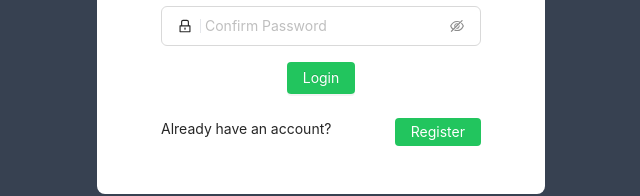
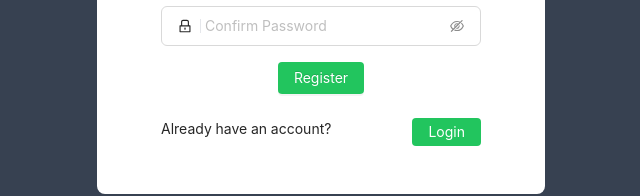
Before and after one commit to ndth4ng/react-socket.io-chat-app, a React (Create React App) app in the folder client/: page /register in a window 1280 px wide. Shown: the part 416-612 px from the top of the page, without its empty margins (319-959 px from the left). Built offline with nearby package versions, Linux system fonts and the light colour scheme; no server answers.

Commit message:
prevent default form

```diff
--- a/client/src/components/ChatRoom/ChatWindow.jsx
+++ b/client/src/components/ChatRoom/ChatWindow.jsx
@@ -12,10 +12,11 @@ const ChatWindow = () => {
 
   const [form] = Form.useForm();
 
-  const submitForm = async () => {
+  const submitForm = async (e) => {
+    e.preventDefault();
     const content = form.getFieldValue().content;
-    await sendMessage(content, room);
     form.resetFields();
+    sendMessage(content, room);
   };
 
   let body;
@@ -56,7 +57,7 @@ const ChatWindow = () => {
                 className="border-2 border-green-500"
                 placeholder="Text here..."
                 onKeyPress={(e) => {
-                  e.key === "Enter" && submitForm();
+                  e.key === "Enter" && submitForm(e);
                 }}
               />
             </Form.Item>
--- a/client/src/constants.js
+++ b/client/src/constants.js
@@ -2,5 +2,5 @@ export const LOCAL_STORAGE_TOKEN_NAME = "chat-app";
 
 export const API_URL =
   process.env.NODE_ENV !== "production"
-    ? "http://localhost:5000/api"
+    ? "https://ndth4ng-chatapp.herokuapp.com/api"
     : "https://ndth4ng-chatapp.herokuapp.com/api";
--- a/client/src/view/Register.jsx
+++ b/client/src/view/Register.jsx
@@ -115,7 +115,7 @@ const Register = () => {
               {loading ? (
                 <LoadingOutlined style={{ color: "#fff" }} />
               ) : (
-                "Login"
+                "Register"
               )}
             </Button>
           </Form.Item>
@@ -125,7 +125,7 @@ const Register = () => {
           <p>Already have an account?</p>
           <Link to="/login">
             <button className="px-4 py-1 text-sm text-white bg-green-500 rounded">
-              Register
+              Login
             </button>
           </Link>
         </div>
```
